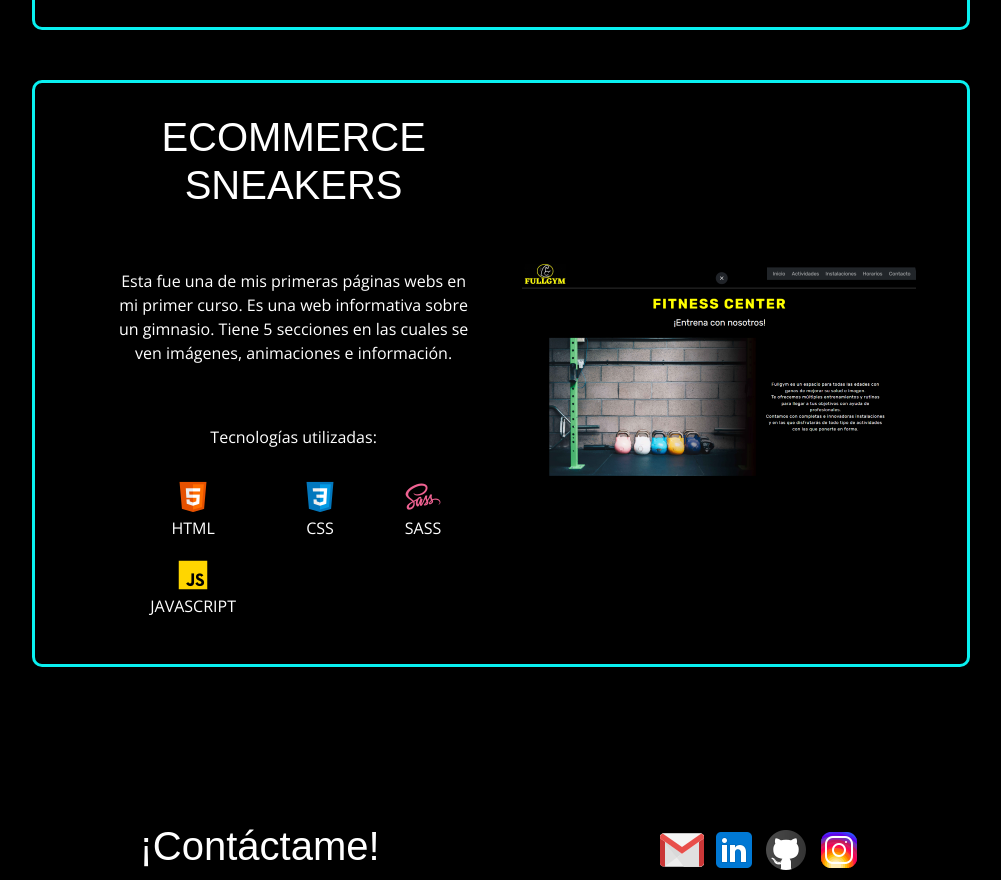
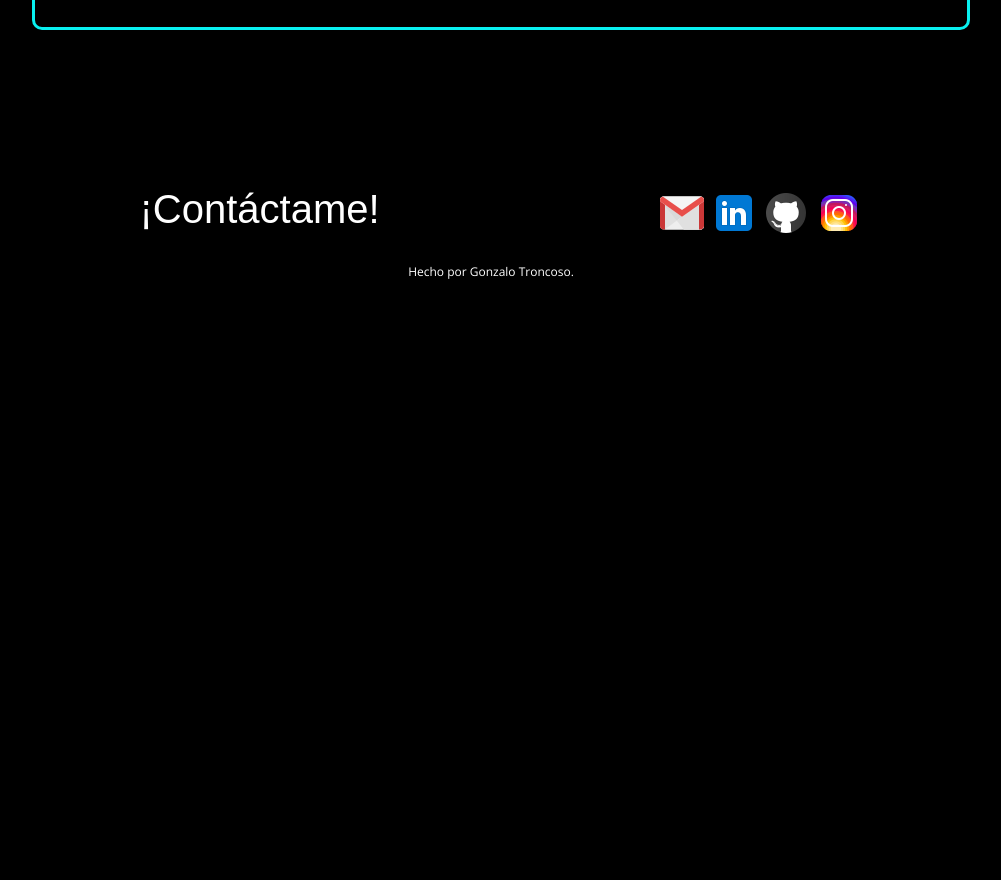
Before and after one commit to gonzatroncoso/Portfolio, a plain HTML site: page index.html in a window 1280 px wide. Shown: the part 1674-2554 px from the top of the page, without its empty margins (139-1140 px from the left). After the commit the page ends 1971 px from the top, so only its background shows below. Drawn offline with nearby package versions, Linux system fonts and the light colour scheme; a web font is replaced by a local one.

Commit message:
seccion proyectos a actualizar

```diff
--- a/index.html
+++ b/index.html
@@ -174,7 +174,7 @@
           </div>
     </div>
 
-    <div class="container-proyecto">
+    <!-- <div class="container-proyecto">
         <div class="texto-proyecto">
             <h1 class="h1-proyecto">ECOMMERCE SNEAKERS</h1>
 
@@ -223,7 +223,7 @@
             </div>
 
           </div>
-    </div>
+    </div> -->
 
 
 </section>
```
